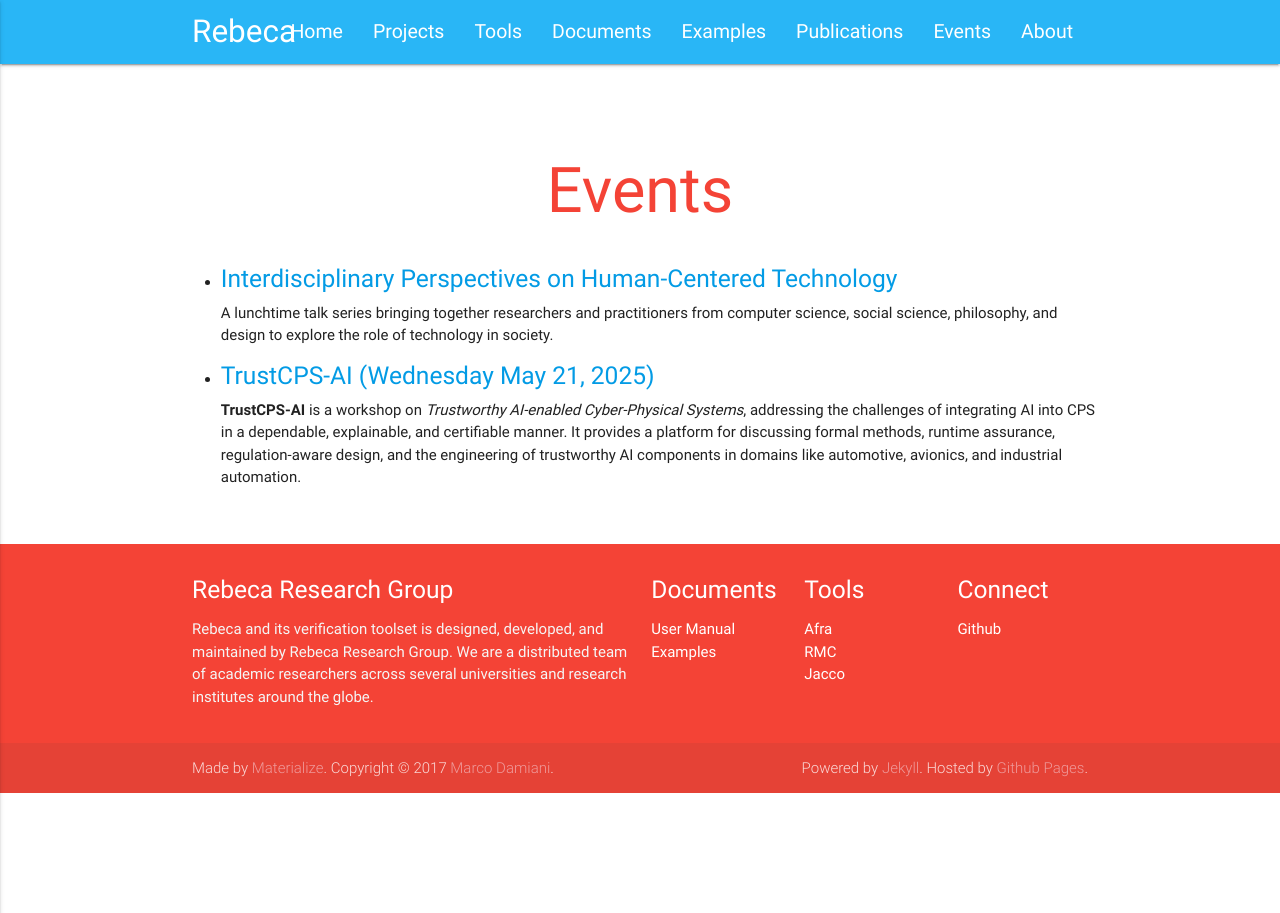
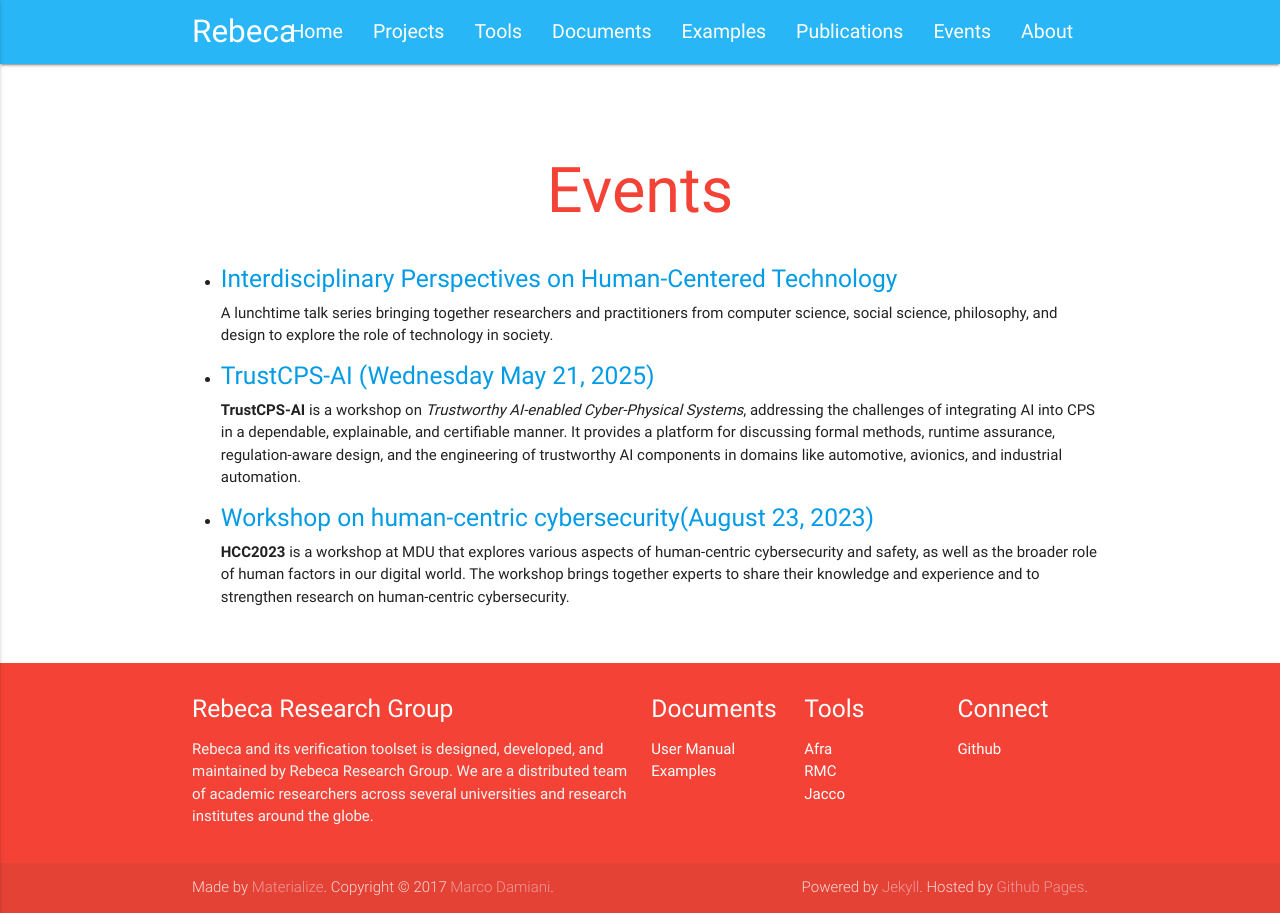
Before and after one commit to rebeca-lang/rebeca-lang.github.io, a Jekyll site: the page built from events.md, in a window 1280 px wide. Built offline with Jekyll 4.4.1, drawn with Linux system fonts in a browser that asks for light colours.

Commit message:
Update events.md

```diff
--- a/events.md
+++ b/events.md
@@ -21,6 +21,12 @@ title: Events
         <B>TrustCPS-AI</B> is a workshop on <I>Trustworthy AI-enabled Cyber-Physical Systems</I>, addressing the challenges of integrating AI into CPS in a dependable, explainable, and certifiable manner. It provides a platform for discussing formal methods, runtime assurance, regulation-aware design, and the engineering of trustworthy AI components in domains like automotive, avionics, and industrial automation.
       </p>
     </li>
+    <li>
+      <p class="light">
+        <h5 class="Left"><a href="{{ "/events/TrustCPS-AI" | relative_url }}">Workshop on human-centric cybersecurity(August 23, 2023)</a></h5>
+        <B>HCC2023</B> is a workshop at MDU that explores various aspects of human-centric cybersecurity and safety, as well as the broader role of human factors in our digital world. The workshop brings together experts to share their knowledge and experience and to strengthen research on human-centric cybersecurity.
+      </p>
+    </li>
   </ul>
 </div>
 </div>
```
